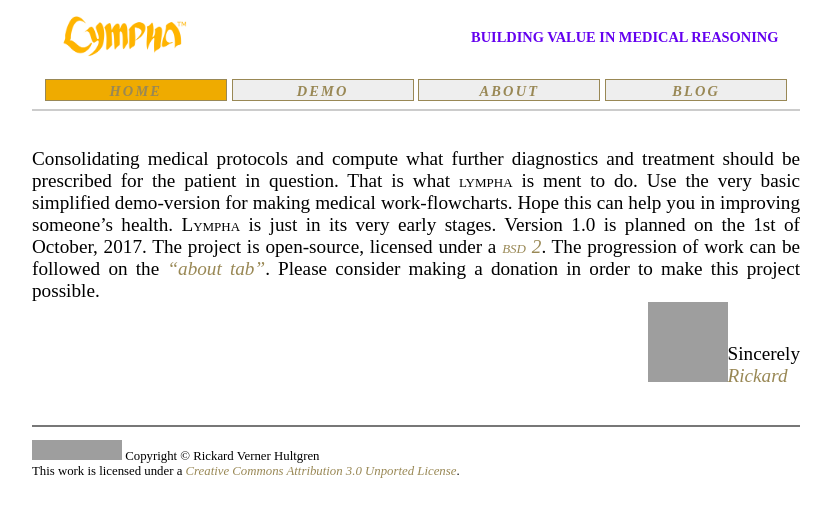
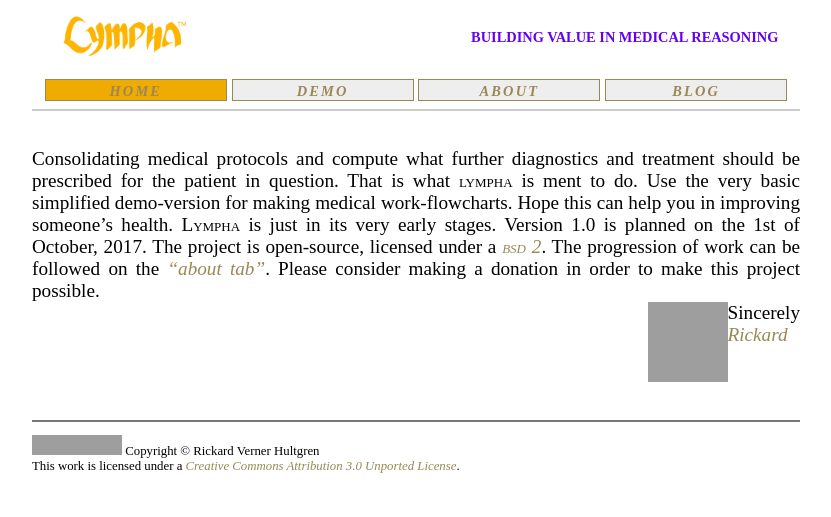
Before and after one commit to RickardHultgren/LYMPHA, a Jekyll site: the page built from index.md, in a window 1280 px wide. Shown: the top 517 px of the page, without its empty margins (224-1055 px from the left). Built offline with Jekyll 4.4.1, drawn with Linux system fonts in a browser that asks for light colours; some web fonts are replaced; our own code applies the rules of GitHub Pages for plain Markdown files; grey boxes are pictures that could not be loaded.

Commit message:
Update index.md

```diff
--- a/index.md
+++ b/index.md
@@ -8,7 +8,7 @@
 Consolidating medical protocols and compute what further diagnostics and treatment should be prescribed for the patient in question. That is what <span class="sc">lympha</span> is ment to do. Use the very basic simplified demo-version for making medical work-flowcharts. Hope this can help you in improving someone's health. <span class="sc">Lympha</span> is just in its very early stages. Version 1.0 is planned on the 1st of October, 2017. The project is open-source, licensed under a <a href="http://opensource.org/licenses/BSD-2-Clause"><span class="sc">bsd 2</span></a>. The progression of work can be followed on the <a href="about.md">"about tab"</a>. Please consider making a donation in order to make this project possible.
 
 
-<p style="float:right;text-align:left;diplay:block;width:auto;"><img src="https://avatars3.githubusercontent.com/u/16224494?v=3&s=80" style="display:inline-block;"/><span style="vertical-align:bottom;display:inline-block;">Sincerely<br><a style="z-index:1" href="https://github.com/RickardHultgren">Rickard</a></span></p>
+<p style="float:right;text-align:left;diplay:block;width:auto;"><img src="https://avatars3.githubusercontent.com/u/16224494?v=3&s=80" style="float:left;"/>Sincerely<br><a style="z-index:1" href="https://github.com/RickardHultgren">Rickard</a></p>
 
 
 
```
